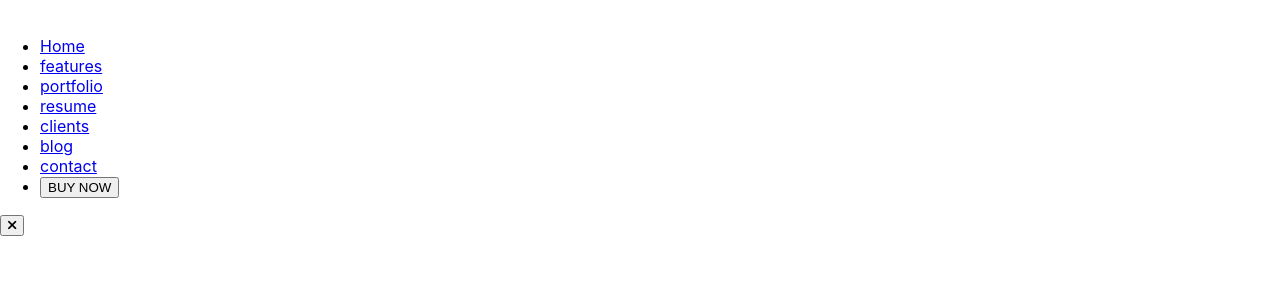
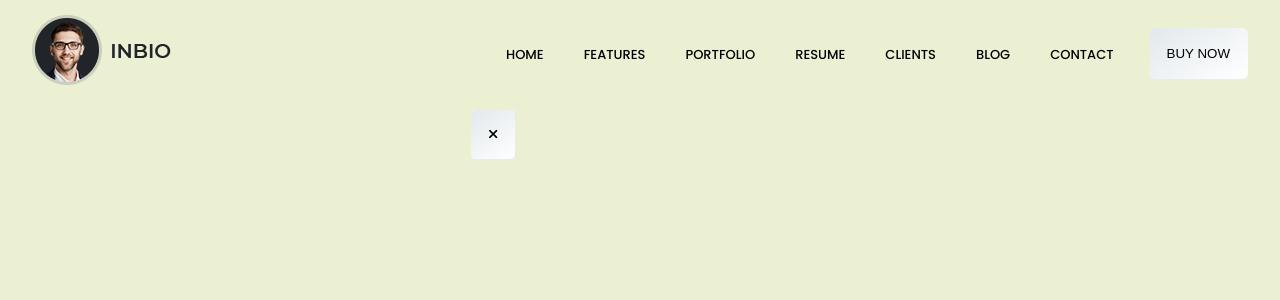
Before and after one commit to ibktommy/react-responsive-portfolio, a React (Create React App) app: page / in a window 1280 px wide. Shown: the top 300 px of the page. Built offline with nearby package versions, Linux system fonts and the light colour scheme.

Commit message:
Window scroll function on the Header Component

```diff
--- a/src/App.css
+++ b/src/App.css
@@ -1,38 +1,55 @@
-.App {
-  text-align: center;
+@import url('https://fonts.googleapis.com/css2?family=Poppins:wght@100;200;300;400;500;600;700;800;900&display=swap');
+
+body {
+  font-family: 'Poppins', sans-serif;
+  background-color: #ecf0d3;
 }
 
-.App-logo {
-  height: 40vmin;
-  pointer-events: none;
+.container {
+  max-width: 95%;
+  margin: auto;
 }
 
-@media (prefers-reduced-motion: no-preference) {
-  .App-logo {
-    animation: App-logo-spin infinite 20s linear;
-  }
+.d_flex {
+  display: flex;
+  justify-content: space-between;
 }
 
-.App-header {
-  background-color: #282c34;
-  min-height: 100vh;
+.f_flex {
   display: flex;
-  flex-direction: column;
-  align-items: center;
-  justify-content: center;
-  font-size: calc(10px + 2vmin);
-  color: white;
 }
 
-.App-link {
-  color: #61dafb;
+a {
+  text-decoration: none;
+  color: black;
 }
 
-@keyframes App-logo-spin {
-  from {
-    transform: rotate(0deg);
-  }
-  to {
-    transform: rotate(360deg);
-  }
+li {
+  list-style: none;
 }
+
+.uppercase {
+  text-transform: uppercase;
+}
+
+button {
+  border: none;
+  outline: none;
+  background-color: none;
+}
+
+.btn_shadow {
+  padding: 1.8rem 2.5rem;
+  border-radius: .6rem;
+  transition: .5s;
+  cursor: pointer;
+  color: #000;
+  background: linear-gradient(145deg, #e2e8ec, #fff);
+  box-shadow: .4rem .4rem .8rem #cbcbcb, .4rem -.4rem .8rem #fff;
+}
+
+.btn_shadow:hover {
+  background-color: #ff014f;
+  color: white;
+  transform: translateY(-10px);
+}
--- a/src/App.js
+++ b/src/App.js
@@ -1,5 +1,6 @@
 import React from 'react'
 import Header from './component/Header'
+import './App.css'
 
 const App = () => {
   return (
--- a/src/component/Header.css
+++ b/src/component/Header.css
@@ -0,0 +1,46 @@
+header {
+  height: 10vh;
+  line-height: 10vh;
+}
+
+header .container {
+  padding-top: 1.5rem;
+}
+
+header ul li {
+  margin-left: 3rem;
+}
+
+header ul li a {
+  transition: .5s;
+  font-size: 1.3rem;
+  font-weight: 500;
+  letter-spacing: normal;
+  padding: 0 .5rem;
+}
+
+header ul li a:hover {
+  color: #ff014f;
+  font-weight: 700;
+  transition: all ease .2s;
+  letter-spacing: .1rem;
+}
+
+.home-btn {
+  padding: 1.8rem;
+  border-radius: .6rem;
+  transition: .3s ease all;
+  cursor: pointer;
+  height: fit-content;
+  background: linear-gradient(145deg, #e2e8ec, #fff);
+  box-shadow: .4rem .4rem .8rem #cbcbcb, .4rem, -.4rem .8rem #fff;
+}
+
+.home-btn:hover {
+  background-color: #ff014f;
+  color: white;
+}
+
+.open {
+  display: none;
+}
--- a/src/component/Header.js
+++ b/src/component/Header.js
@@ -1,12 +1,21 @@
 import React from 'react'
 
+import './Header.css'
+import logo from '../pic/logo.png'
+
 const Header = () => {
+  // When Header is scrolled
+  window.addEventListener("scroll", () => {
+    const header = document.querySelector('.header')
+    header.classList.toggle("active", window.scrollY > 100)
+  })
+
   return (
     <>
       <header className='header'>
         <div className='container d_flex'>
           <div className='logo'>
-            <img src='' alt='' />
+            <img src={logo} alt='logo' />
           </div>
 
           <div className="navlink">
@@ -22,7 +31,8 @@ const Header = () => {
             </ul>
 
             <button className="toggle">
-              <i className="fas fa-times"></i>
+              <i className="fas fa-times close home-btn"></i>
+              <i className="fas fa-bars open"></i>
             </button>
           </div>
         </div>
--- a/src/index.css
+++ b/src/index.css
@@ -1,13 +1,10 @@
-body {
+* {
   margin: 0;
-  font-family: -apple-system, BlinkMacSystemFont, 'Segoe UI', 'Roboto', 'Oxygen',
-    'Ubuntu', 'Cantarell', 'Fira Sans', 'Droid Sans', 'Helvetica Neue',
-    sans-serif;
-  -webkit-font-smoothing: antialiased;
-  -moz-osx-font-smoothing: grayscale;
+  padding: 0;
+  box-sizing: border-box;
 }
 
-code {
-  font-family: source-code-pro, Menlo, Monaco, Consolas, 'Courier New',
-    monospace;
+html {
+  font-size: 62.5%;
+  scroll-behavior: smooth;
 }
```
